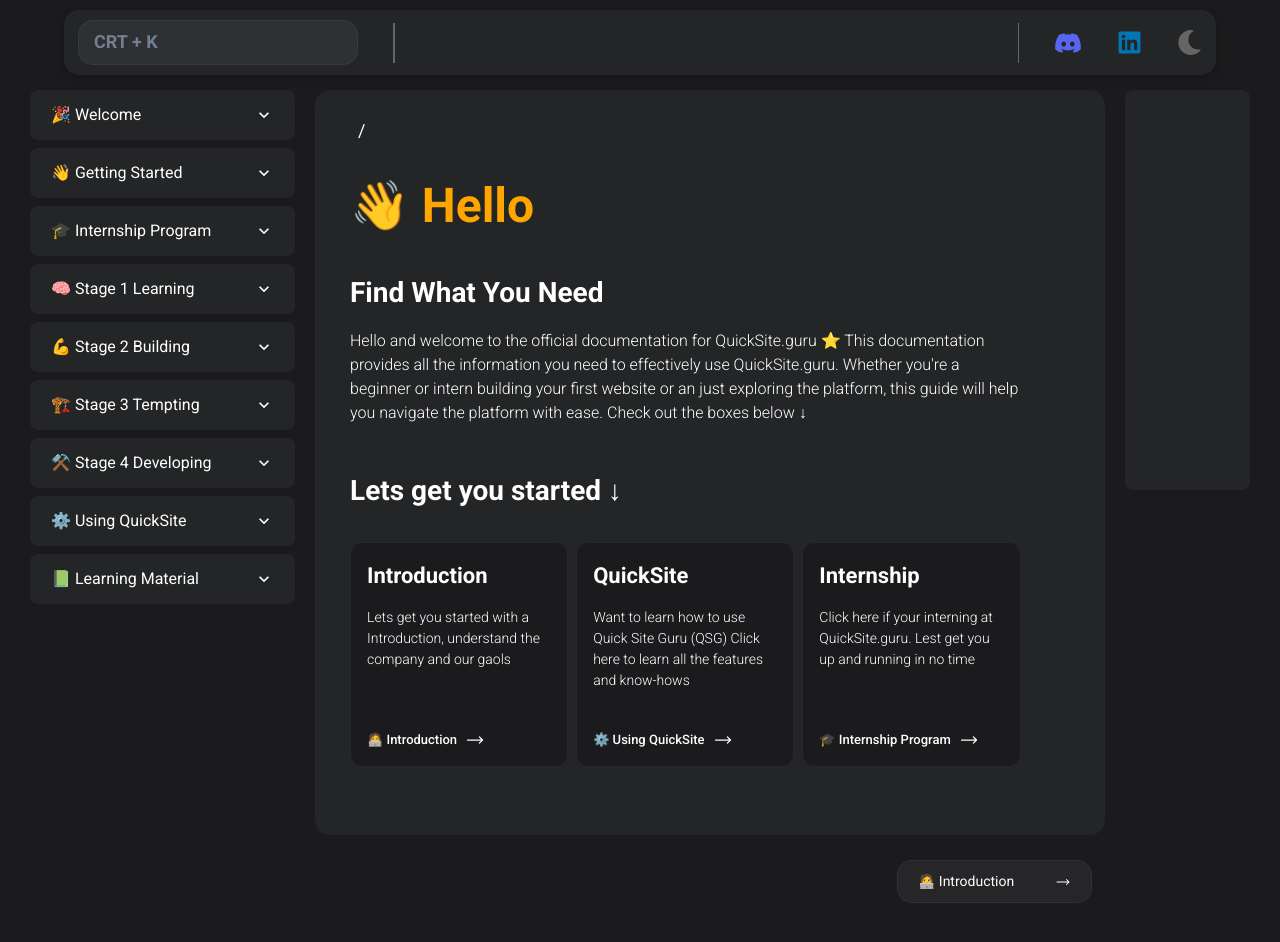
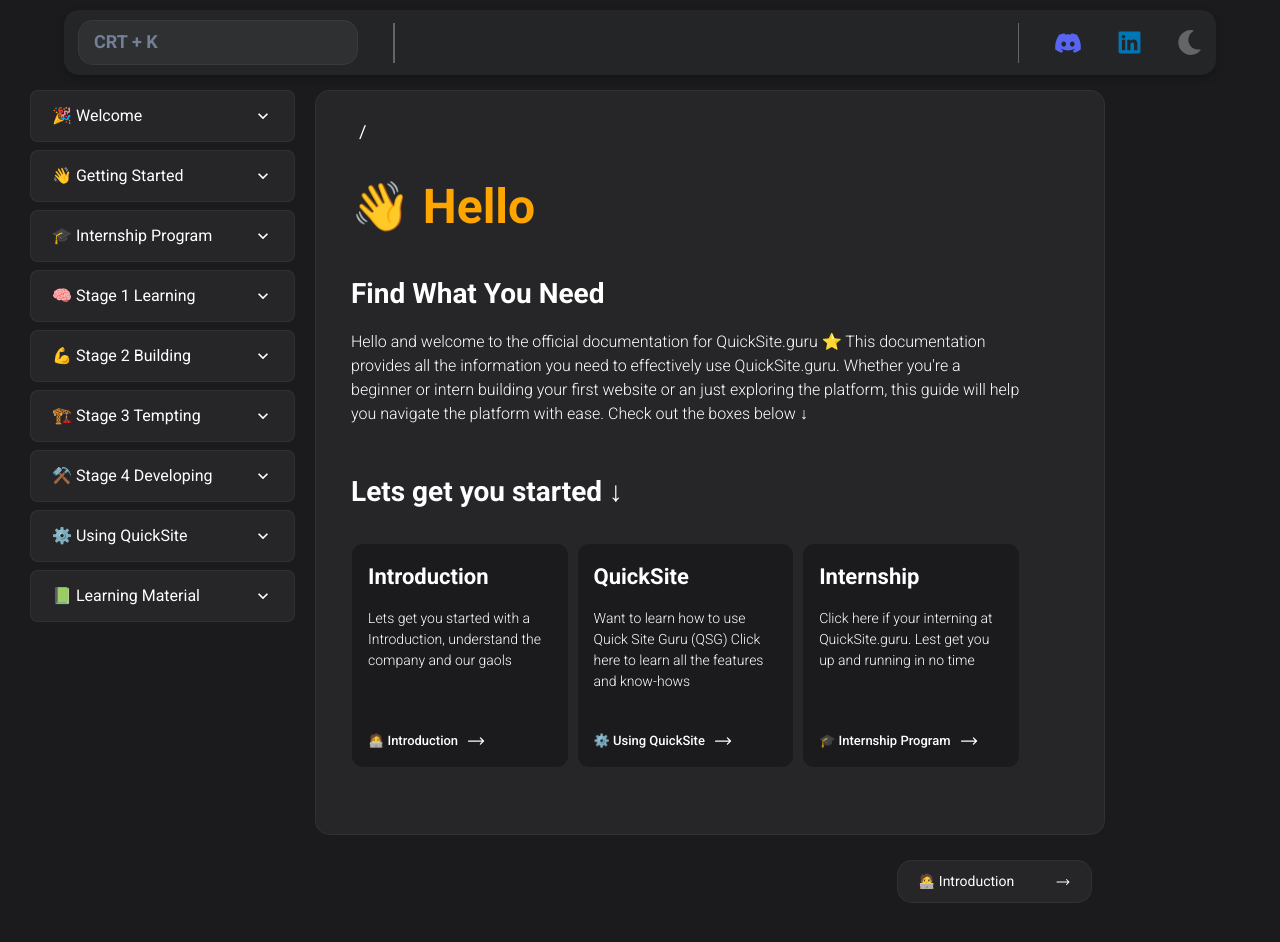
Before and after one commit to AdminForIinRange/quick-site-guru-docs, a Next.js app: page /1/1 in a window 1280 px wide. Shown: the top 942 px of the page. Built offline with nearby package versions, Linux system fonts and the light colour scheme.

Commit message:
bg={"rgb(255, 255, 255,0.05)"}                 border={"1px solid rgb(255, 255, 255,0.05)"}

```diff
--- a/src/components/main/main.jsx
+++ b/src/components/main/main.jsx
@@ -30,8 +30,9 @@
 
         w={["95%", "95%", "95%", "100%", "62.5%"]}
         //DONT AJUST THIS NOW, DO IT WHEN ITS DONE
-        h={["930px", "980px", "680px", "685px", "745px", "695px"]} //DONT AJUST THIS NOW, DO IT WHEN ITS DONE
-        bg={"#242526"}
+        h={["930px", "980px", "680px", "685px", "745px", "700px"]} //DONT AJUST THIS NOW, DO IT WHEN ITS DONE
+        bg={"rgb(255, 255, 255,0.05)"}
+                border={"1px solid rgb(255, 255, 255,0.05)"}
         rounded={"15px"}
         pl={["18px", "25px", "25px", "15px", "35px"]}
         pr={["18px", "25px", "25px", "15px", "10px"]}
--- a/src/components/rightSideNav/rightSideNav.jsx
+++ b/src/components/rightSideNav/rightSideNav.jsx
@@ -8,32 +8,27 @@
   AccordionPanel,
   AccordionIcon,
   Divider,
+  Text,
 } from "@chakra-ui/react";
-import React from 'react';
+import React from "react";
 
 const RightSideNav = () => {
   return (
     <>
-      <VStack  pr={"30px"}  >
-
-
+      <VStack pr={"30px"}>
         <Box
           minW={["125px", "125px", "125px", "110px", "125px"]}
           py={"200px"}
           transition={"all .3s ease"}
 
-              bg={"#242526"}
-
           h={"100%"}
-
           rounded={"8px"}
-
         >
-
-            </Box>
+          <VStack w={"50%"} h={"100%"} gap={"30px"} color={"white"} justify={"right"} align={"end"}>
 
 
-
+          </VStack>
+        </Box>
       </VStack>
     </>
   );
--- a/src/components/sidebar/sidebar.jsx
+++ b/src/components/sidebar/sidebar.jsx
@@ -30,7 +30,8 @@
             <Box
             transition={"all .3s ease"}
               key={`${index}-${sectionIndex}`}
-              bg={"#242526"}
+              bg={"rgb(255, 255, 255,0.05)"}
+              border={"1px solid rgb(255, 255, 255,0.05)"}
               w={["265px", "265px", "265px", "225px", "265px"]}
               h={"100%"}
               p={"5px"}
```
Lines whose indentation alone changed are shown as unchanged.
